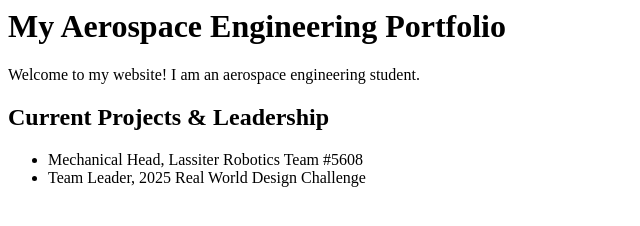
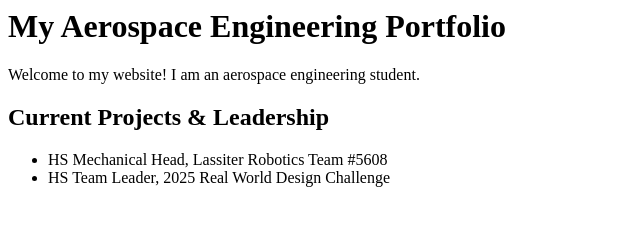
Before and after one commit to alexjmille/alexjmille.github.io, a plain HTML site: page index.html in a window 1280 px wide. Shown: the whole page, without its empty margins (0-640 px from the left). Drawn offline with Linux system fonts and the light colour scheme.

Commit message:
Update index.html

```diff
--- a/index.html
+++ b/index.html
@@ -5,8 +5,8 @@
 
     <h2>Current Projects & Leadership</h2>
     <ul>
-      <li>Mechanical Head, Lassiter Robotics Team #5608</li>
-      <li>Team Leader, 2025 Real World Design Challenge</li>
+      <li>HS Mechanical Head, Lassiter Robotics Team #5608</li>
+      <li>HS Team Leader, 2025 Real World Design Challenge</li>
     </ul>
   </body>
 </html>
```
